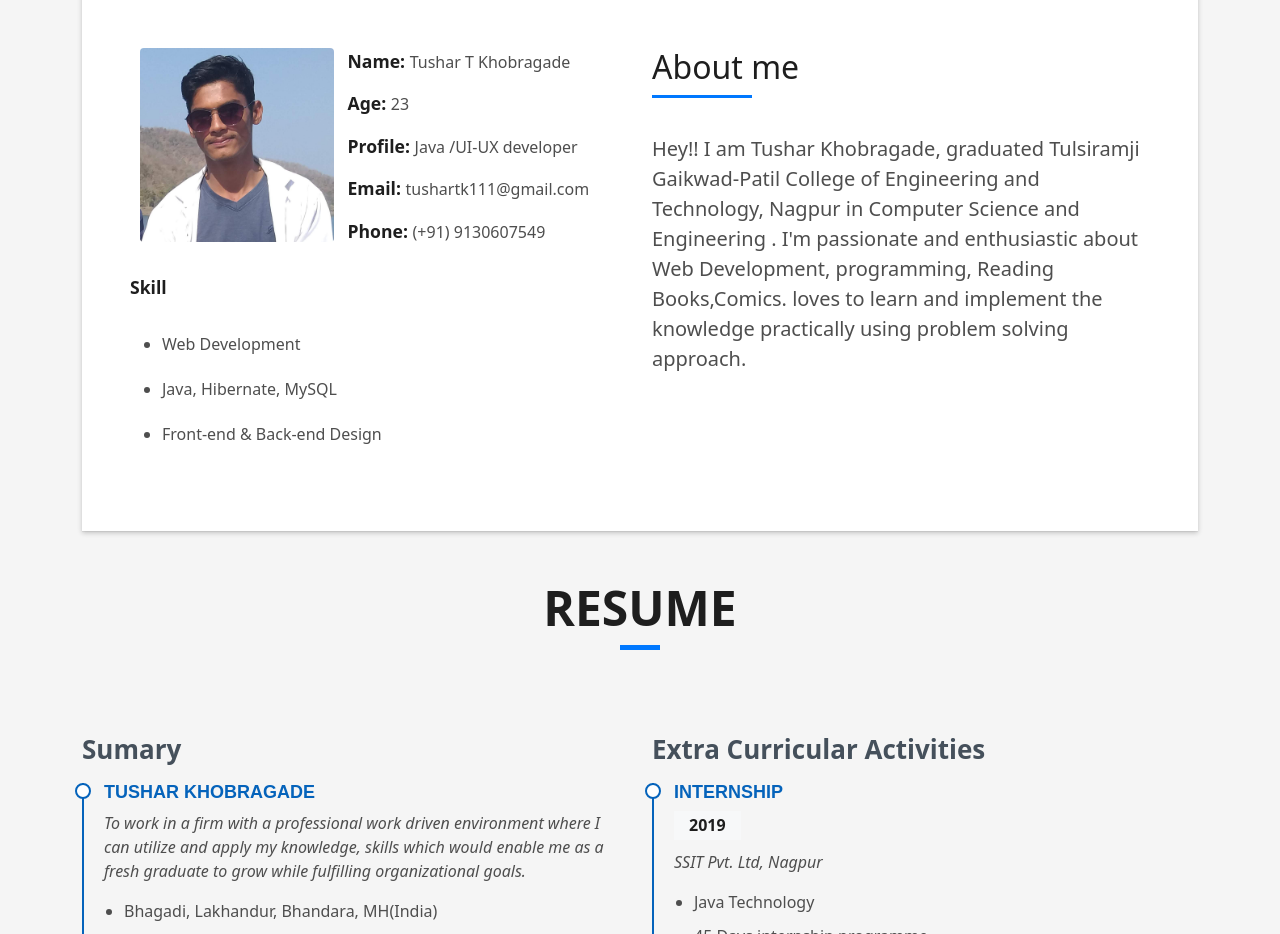
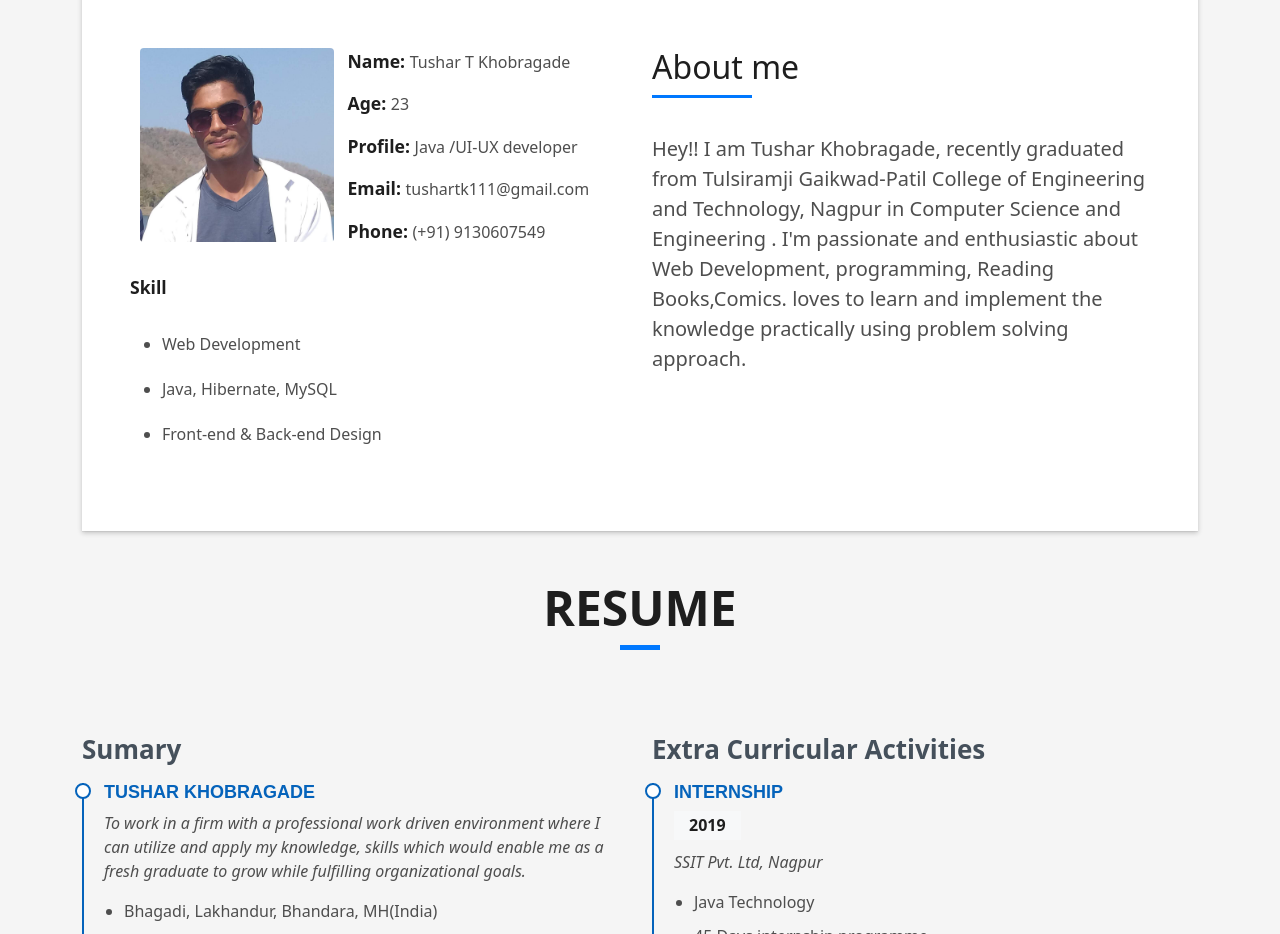
Before and after one commit to Tushar0106/Portfolio, a plain HTML site: page index.html in a window 1280 px wide. Shown: the part 880-1814 px from the top of the page. Drawn offline with nearby package versions, Linux system fonts and the light colour scheme; a script that the page names is missing.

Commit message:
Update index.html

```diff
--- a/index.html
+++ b/index.html
@@ -108,7 +108,7 @@
                       </h5>
                     </div>
                     <p class="lead">
-                       Hey!! I am Tushar Khobragade, graduated Tulsiramji Gaikwad-Patil College of Engineering and Technology, Nagpur in Computer Science and Engineering . I'm passionate and enthusiastic about Web Development, programming, Reading Books,Comics. loves to learn and implement the knowledge practically using problem solving approach.
+                       Hey!! I am Tushar Khobragade, recently graduated from Tulsiramji Gaikwad-Patil College of Engineering and Technology, Nagpur in Computer Science and Engineering . I'm passionate and enthusiastic about Web Development, programming, Reading Books,Comics. loves to learn and implement the knowledge practically using problem solving approach.
                     </p>
                   </div>
                 </div>
```
